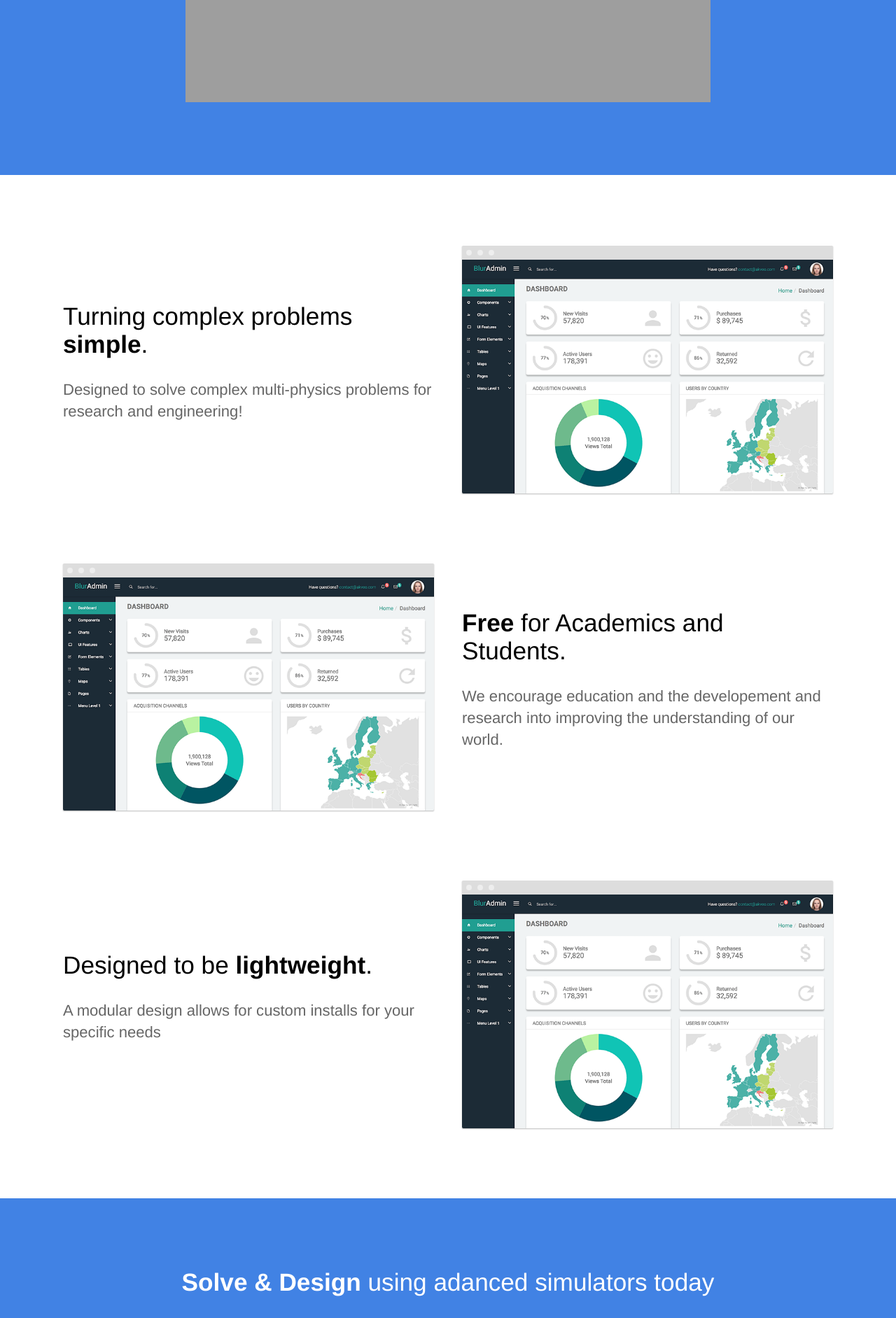
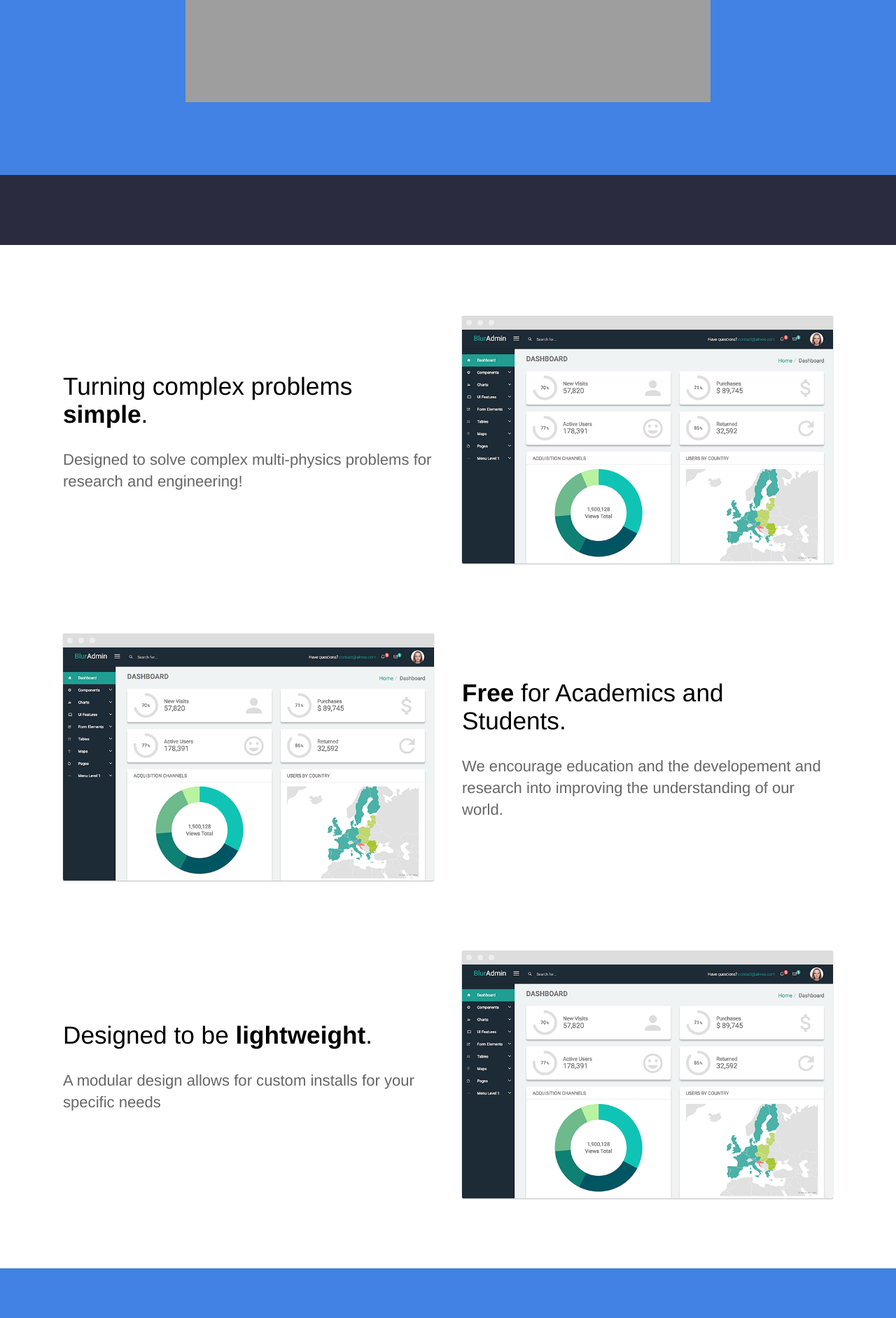
Before and after one commit to Grixsep/PAACS-Website, a Jekyll site: the page built from index.html, in a window 1280 px wide. Shown: the part 798-2681 px from the top of the page at 70% size. Built offline with Jekyll 4.4.1, drawn with Linux system fonts in a browser that asks for light colours.

Commit message:
Update index.html

```diff
--- a/index.html
+++ b/index.html
@@ -17,6 +17,14 @@
       -->
     </div>
   </div>
+</section>
+
+
+<section>
+  <div class='air air1'></div>
+  <div class='air air2'></div>
+  <div class='air air3'></div>
+  <div class='air air4'></div>
 </section>
 
 
```
